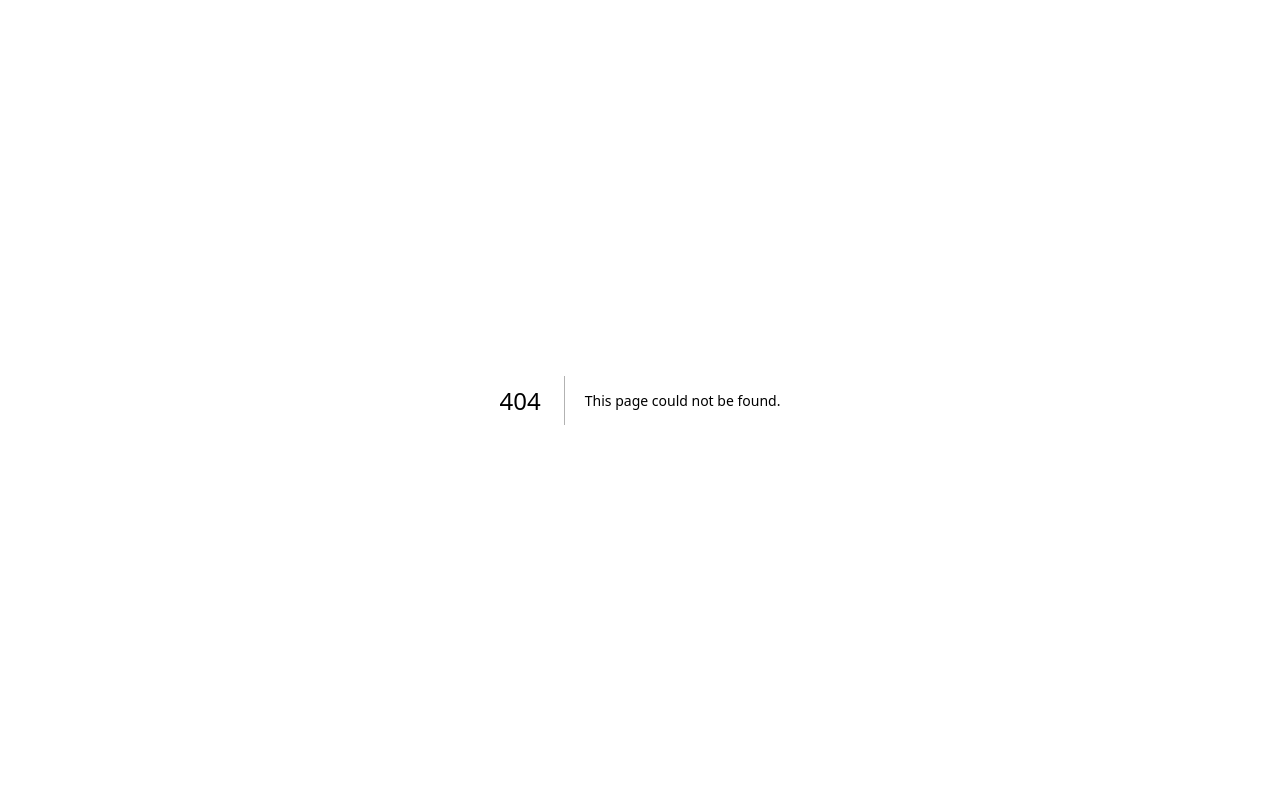
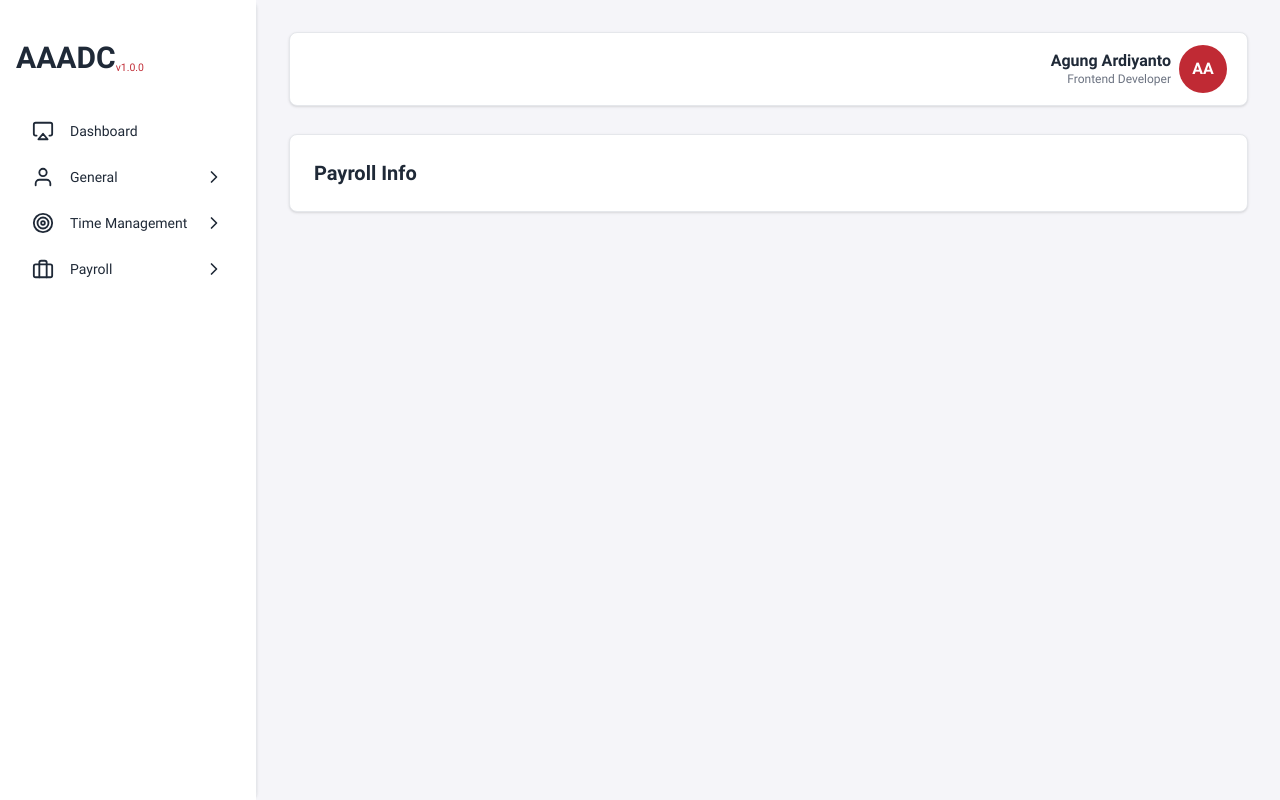
Before and after one commit to aulia14/aaadc-web, a Next.js app: page /payroll/info in a window 1280 px wide. Before the commit this address had no page. Built offline with nearby package versions, Linux system fonts and the light colour scheme.

Commit message:
create page payroll (payroll info, payslip)

```diff
--- /dev/null
+++ b/pages/payroll/info.tsx
@@ -0,0 +1,9 @@
+import AppLayout from "@/layouts/AppLayout";
+
+export default function PayrollInfo() {
+  return (<AppLayout title="Payroll Info">
+    <div className="border rounded-lg bg-white shadow p-6 relative">
+      <h3 className="text-xl font-semibold">Payroll Info</h3>
+    </div>
+  </AppLayout>);
+}
--- /dev/null
+++ b/pages/payroll/payslip.tsx
@@ -0,0 +1,9 @@
+import AppLayout from "@/layouts/AppLayout";
+
+export default function Payslip() {
+  return (<AppLayout title="Payslip">
+    <div className="border rounded-lg bg-white shadow p-6 relative">
+      <h3 className="text-xl font-semibold">Payslip</h3>
+    </div>
+  </AppLayout>);
+}
--- a/routes/index.tsx
+++ b/routes/index.tsx
@@ -1,4 +1,4 @@
-import { FiUser, FiAirplay, FiTarget } from "react-icons/fi";
+import { FiUser, FiAirplay, FiTarget, FiBriefcase } from "react-icons/fi";
 
 const routes = [
   {
@@ -47,6 +47,21 @@ const routes = [
         path: "/overtime"
       }
     ]
+  },
+  {
+    label: "Payroll",
+    path: "/payroll",
+    icon: <FiBriefcase size={22} />,
+    children: [
+      {
+        label: "Payroll Info",
+        path: "/info"
+      },
+      {
+        label: "Payslip",
+        path: "/payslip"
+      }
+    ]
   }
 ];
 
```
